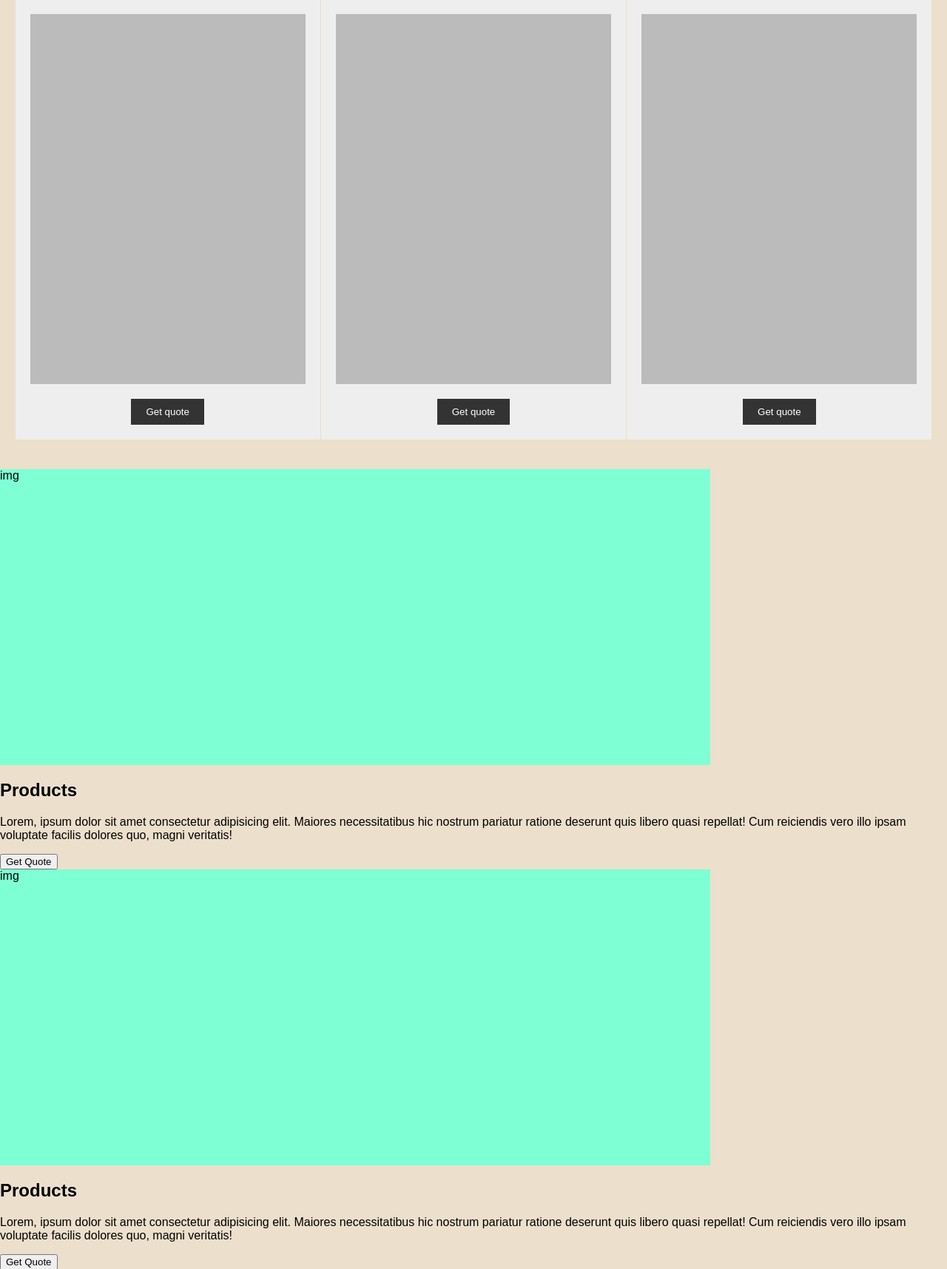
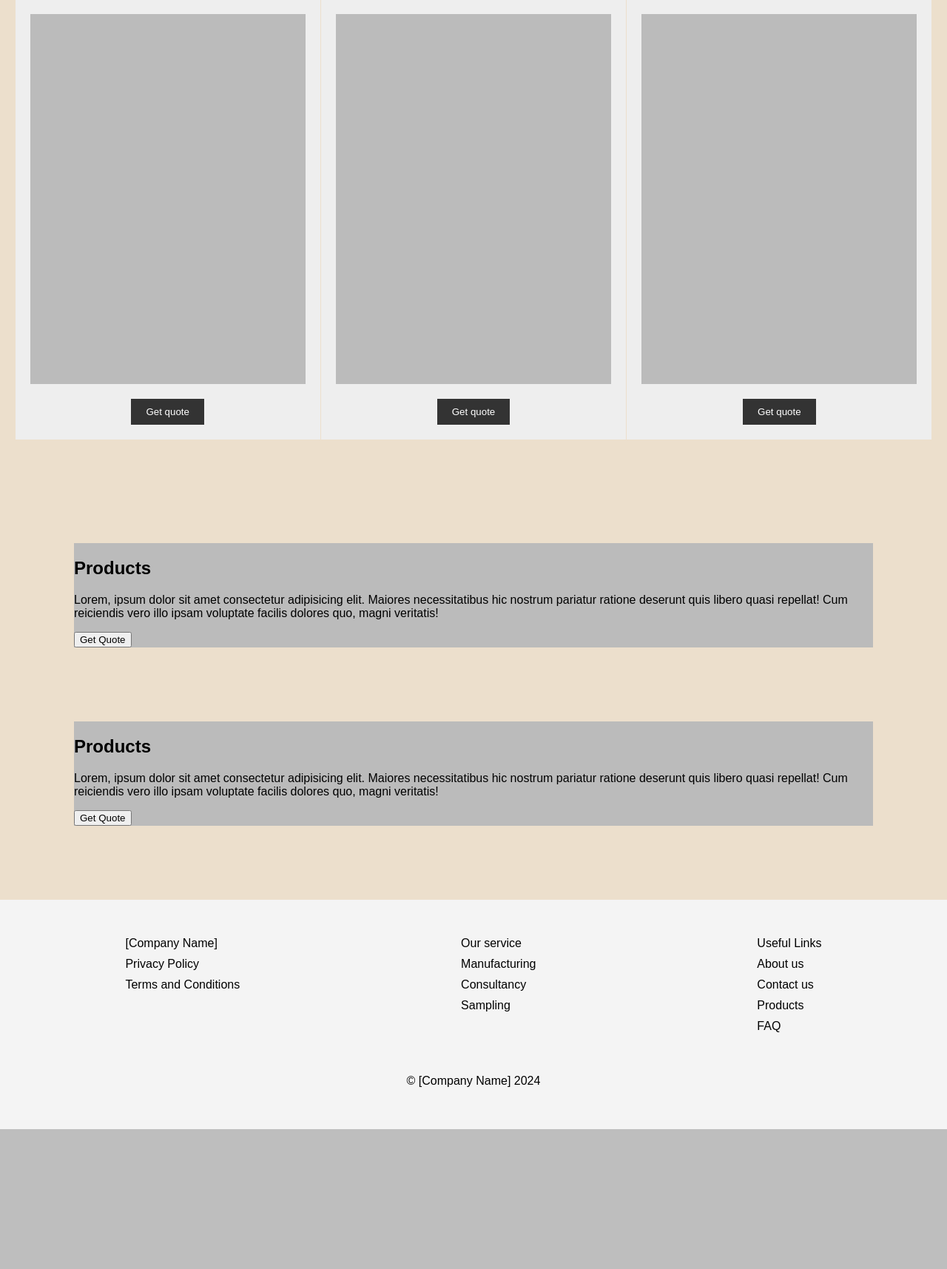
Before and after one commit to YOOSUF-HUB/TGMS-G13, a PHP site: page /Homepage.html in a window 1280 px wide. Shown: the part 1081-2796 px from the top of the page at 74% size. After the commit the page ends 2607 px from the top, so only its background shows below. Run offline with PHP 8.4, Linux system fonts and the light colour scheme.

Commit message:
new quote css u1

```diff
--- a/Homepage.css
+++ b/Homepage.css
@@ -296,6 +296,33 @@ header {
 }
 
 
+/* New Quote Section */
+.quote {
+    display: flex;
+    justify-content: center;
+    background-color: #bbb;
+    margin: 100px;
+}
+
+.quote-image-container {
+    display: flex;
+    justify-content: center;
+    align-items: center;
+    width: 100%;
+    overflow: hidden;
+    height: 35rem;
+    width: 60rem;
+    position: relative;
+}
+
+.quote-image {
+    position: absolute;
+    top: -50px;
+    left: 0;
+    height: auto;
+    width: 100%;
+    object-fit: cover;
+}
 
 
 
```
